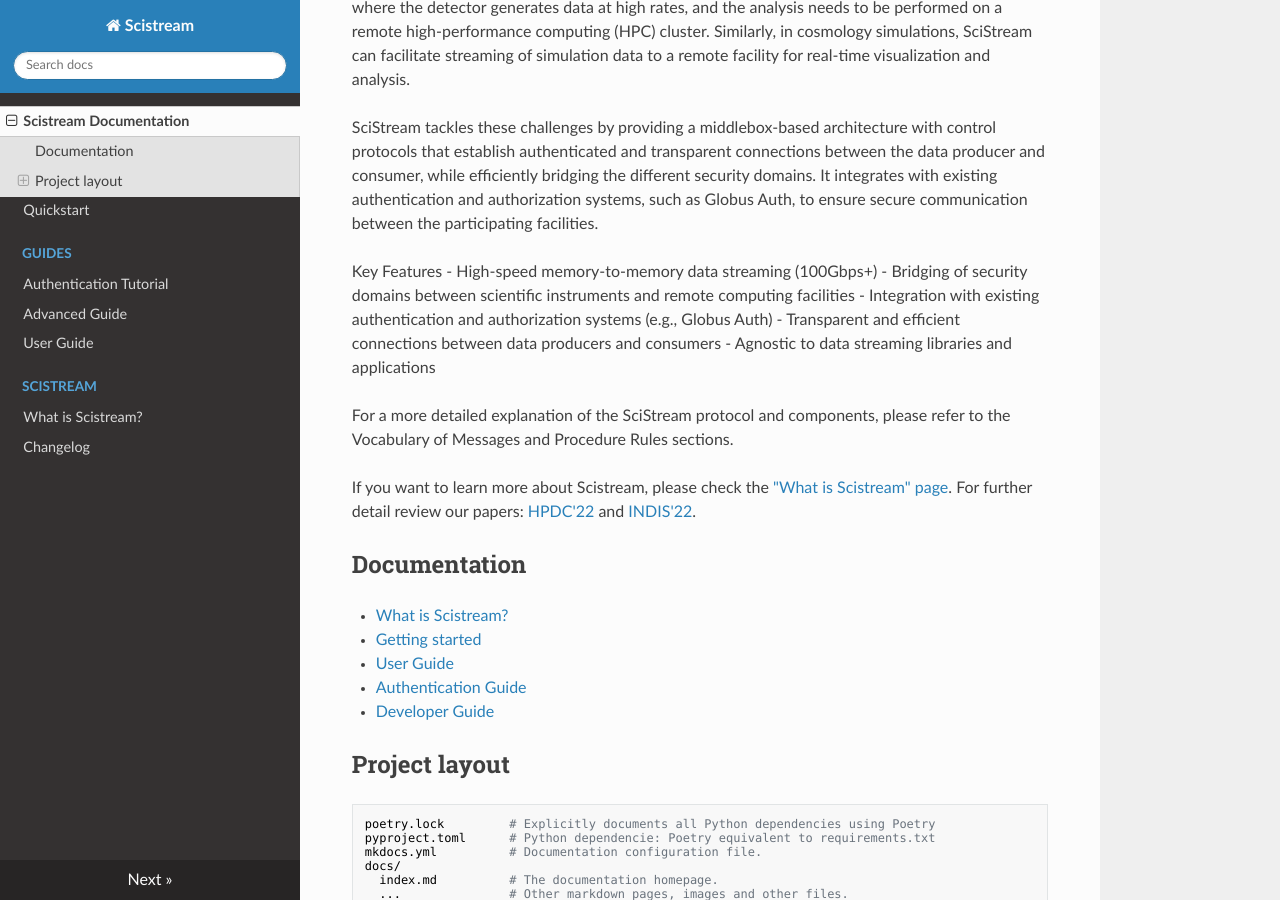
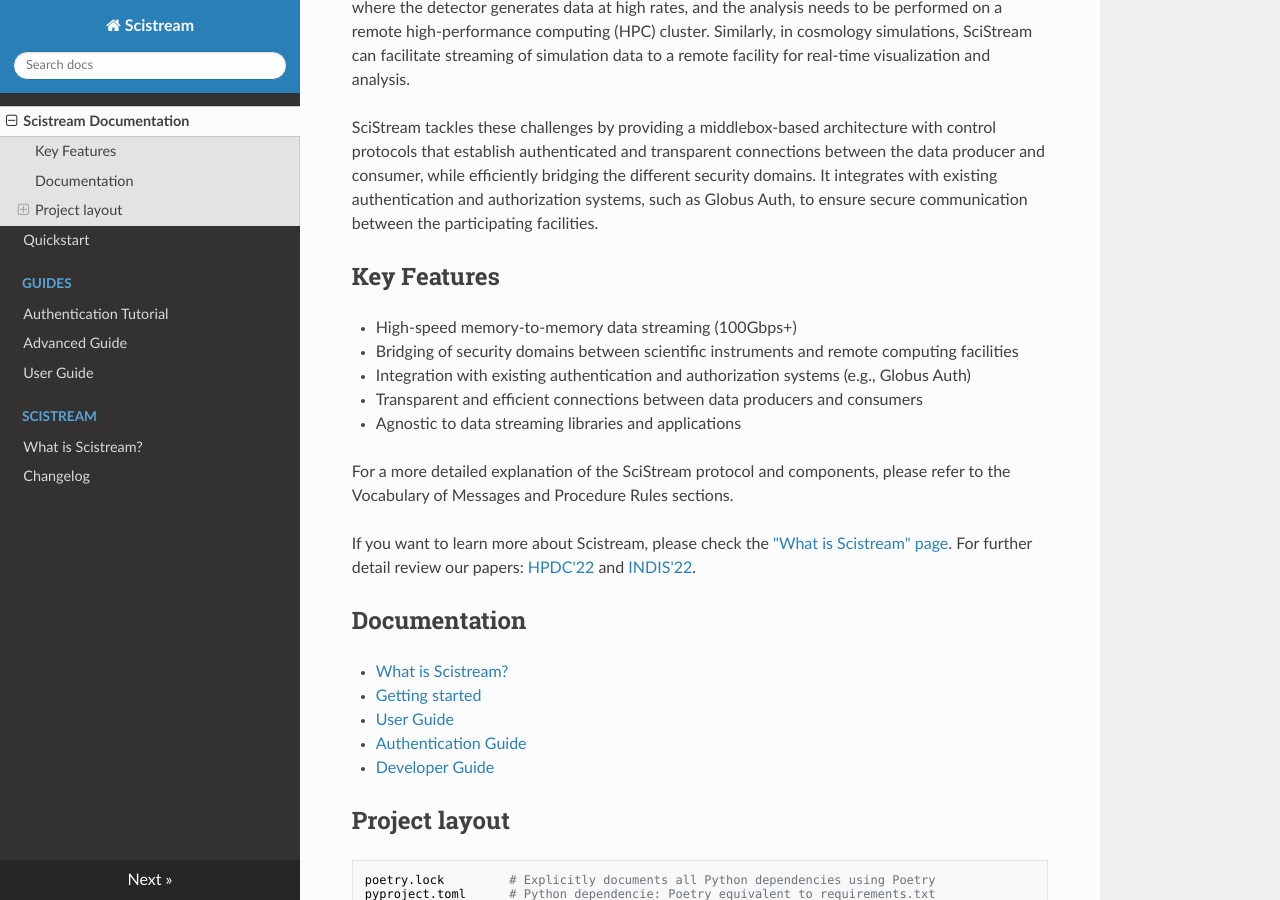
Before and after one commit to scistream/scistream-proto, an MkDocs documentation site: the page built from docs/index.md, in a window 1280 px wide and 900 px high, scrolled down 604 px. Built offline with MkDocs 1.6.1, drawn with Linux system fonts in a browser that asks for light colours; nearby versions of some CDN libraries.

Commit message:
small mdofication to docs

```diff
--- a/docs/index.md
+++ b/docs/index.md
@@ -10,7 +10,8 @@
 
 SciStream tackles these challenges by providing a middlebox-based architecture with control protocols that establish authenticated and transparent connections between the data producer and consumer, while efficiently bridging the different security domains. It integrates with existing authentication and authorization systems, such as Globus Auth, to ensure secure communication between the participating facilities.
 
-Key Features
+## Key Features
+
 - High-speed memory-to-memory data streaming (100Gbps+)
 - Bridging of security domains between scientific instruments and remote computing facilities
 - Integration with existing authentication and authorization systems (e.g., Globus Auth)
```
